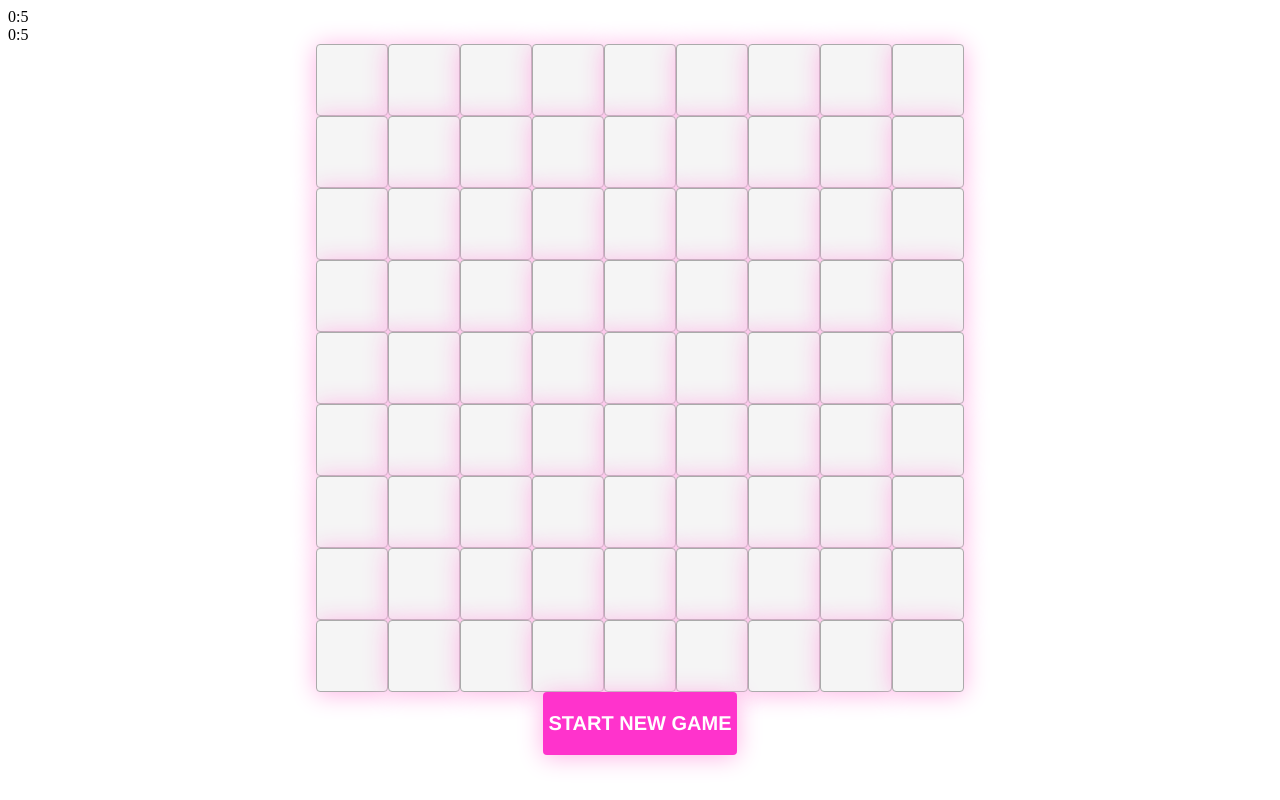
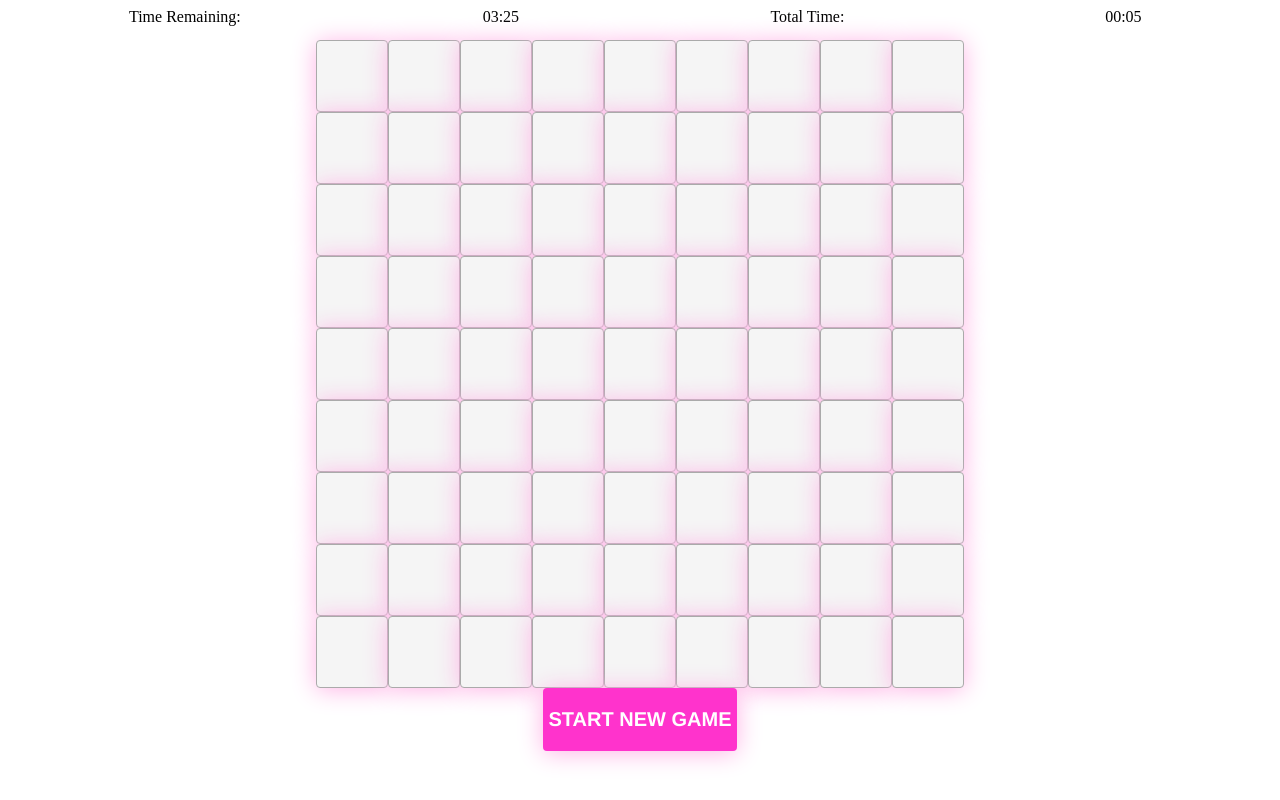
Before and after one commit to fonzie42/minesweeper, a plain HTML site: page index.html in a window 1280 px wide. Drawn offline with Linux system fonts and the light colour scheme.

Commit message:
included new timers

```diff
--- a/css/style.css
+++ b/css/style.css
@@ -140,7 +140,17 @@ body{
 	flex-direction: column;
 }
 
+.timer{
+	display: flex;
+    height: 2em;
+    justify-content: space-around;
+    width: 50%;
+}
 
+.gameInfo{
+	display: flex;
+	flex-direction: row;
+}
 
 .gameSpace{
 	display: flex;
--- a/index.html
+++ b/index.html
@@ -8,8 +8,14 @@
   </head>
 
   <body>
-    <div id="countdown"></div>
-    <div id="totalTime"></div>
+    <div class="gameInfo">
+      <div class="timer">Time Remaining:
+        <div id="countdown">0:00</div>
+      </div>
+      <div class="timer">Total Time:
+        <div id="totalTime">0:00</div>
+      </div>
+    </div>
     <div class="gameSpace" id="gameSpace">
 
     </div>
--- a/js/game.js
+++ b/js/game.js
@@ -428,13 +428,31 @@ function updateButtonStyle(){
 let currentGame;
 let remainingTime = {minutes: 0, seconds: 0};
 let totalTime = {minutes: 0, seconds: 0};
+let countDownHandler;
+let timeCounterHandler;
 
 function countDownTimer(){
-	return remainingTime.seconds === 0 ? decreaseAMinute(remainingTime) : decreaseASecond(remainingTime);
+	remainingTime = remainingTime.seconds === 0 ? decreaseAMinute(remainingTime) : decreaseASecond(remainingTime);
+	let text = parseTimeStructureToText(remainingTime);
+	document.getElementById("countdown").innerText = text;
+}
+
+function countUpTimer(){
+	totalTime = increaseASecond(totalTime);
+	let text = parseTimeStructureToText(totalTime);
+	document.getElementById("totalTime").innerText = text;
+}
+
+function parseTimeStructureToText(timeStructure){
+	let seconds = timeStructure.seconds < 10 ? "0" + timeStructure.seconds : timeStructure.seconds;
+	let minutes = timeStructure.minutes < 10 ? "0" + timeStructure.minutes : timeStructure.minutes;
+	return `${minutes}:${seconds}`;
 }
 
 function decreaseAMinute(timeStructure){
-	if(timeStructure.minutes == 0){return;}
+	if(timeStructure.minutes == 0){
+		clearInterval(countDownHandler);
+		return timeStructure;}
 	--timeStructure.minutes;
 	timeStructure.seconds = 59;
 	return timeStructure;
@@ -456,30 +474,33 @@ function increaseAMinute(timeStructure){
 	return timeStructure;
 }
 
-function dealWithTimers(){
-	remainingTime = countDownTimer(remainingTime);
-	document.getElementById("countdown").innerText = remainingTime.minutes + ":" + remainingTime.seconds;
-
-	totalTime = increaseASecond(totalTime);
-	document.getElementById("totalTime").innerText = totalTime.minutes + ":" + totalTime.seconds;
-}
 
 
 
 function newGame(){
-	currentGame.clearDOMBoard();
+	if(currentGame){currentGame.clearDOMBoard()};
 	//clearInterval(dealWithTimers);
 	currentGame = new Game();
-	remainingTime = currentGame.totalTimeInSeconds;
+
+
+	clearInterval(countDownHandler);
+	clearInterval(timeCounterHandler);
+
+	remainingTime = {minutes: 3, seconds: 30};
 	totalTime = {minutes: 0, seconds: 0};
-	//setInterval(dealWithTimers, 1000);
+
+	countDownHandler = setInterval(countDownTimer, 1000);
+	timeCounterHandler = setInterval(countUpTimer, 1000);
+
 	updateButtonStyle();
+
+
 }
 
 (function initGame(){
-	currentGame = new Game();
-	remainingTime = currentGame.totalTimeInSeconds;
-	setInterval(dealWithTimers, 1000);
+	newGame();
+
+
 	var classname = document.getElementsByClassName("confetti-effect");
 
 	var animateButton = function(e) {
```
